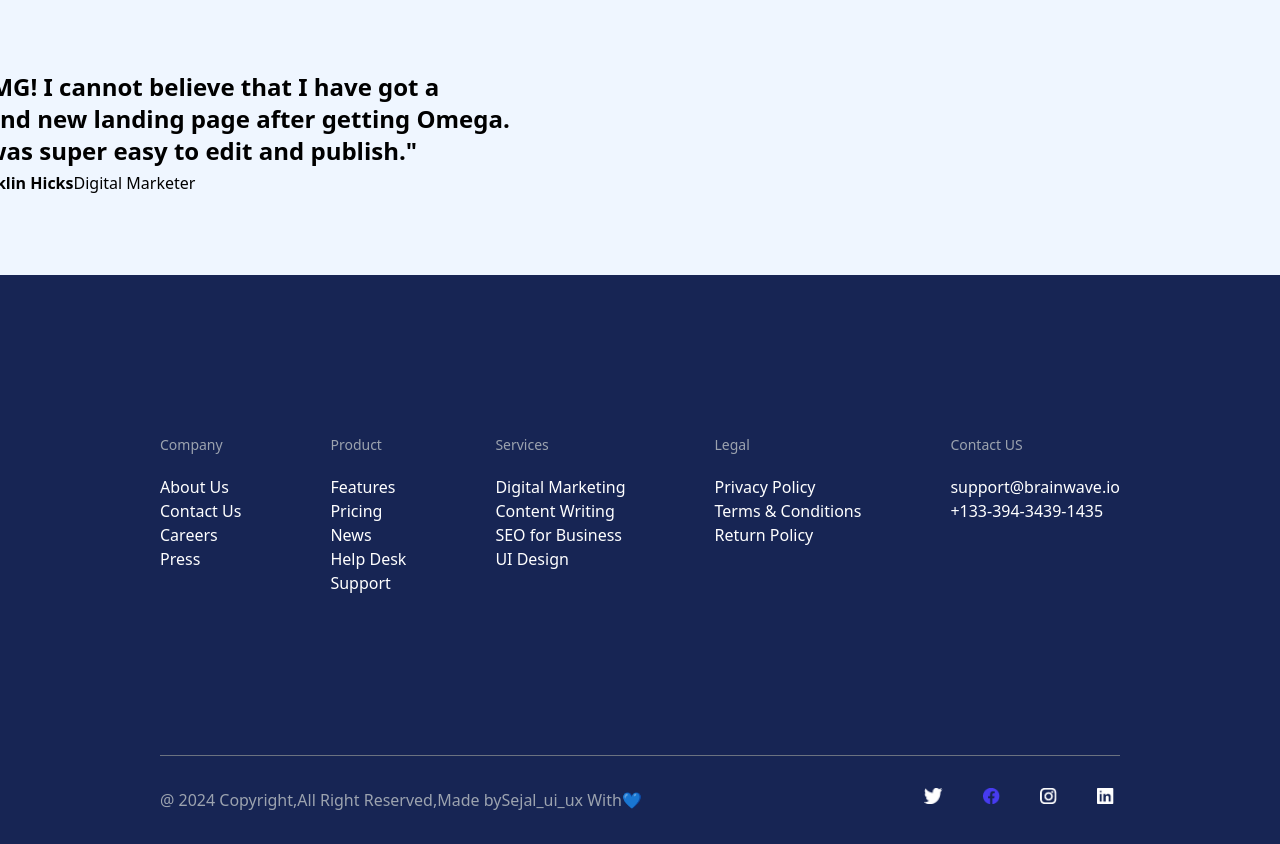
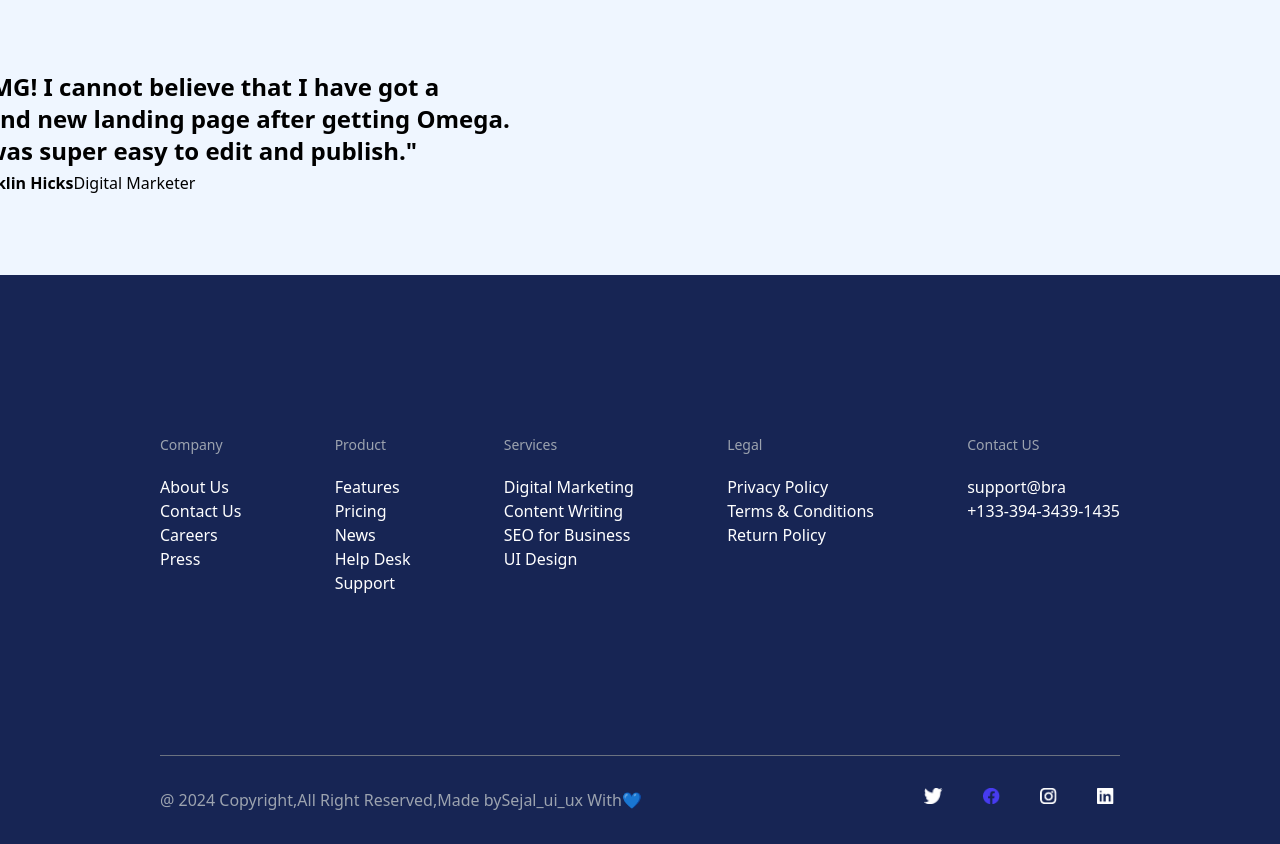
Before and after one commit to rosmeamagbegnon/Projets-NerdX, a plain HTML site: page index.html in a window 1280 px wide. Shown: the part 4757-5601 px from the top of the page. Drawn offline with Linux system fonts and the light colour scheme.

Commit message:
Change pattern

```diff
--- a/index.html
+++ b/index.html
@@ -281,7 +281,7 @@
       </div>
       <div class="auto-cols-auto sm:mr-0 lg:mr-10 xl:mr-40 my-20 ">
         <h1 class="text-gray-400 mb-5 text-sm">Contact US</h1>
-        <h1 class="text-white">support@brainwave.io</h1>
+        <h1 class="text-white">support@bra</h1>
         <h1 class="text-white">+133-394-3439-1435</h1>
       </div>
     </div>
```
